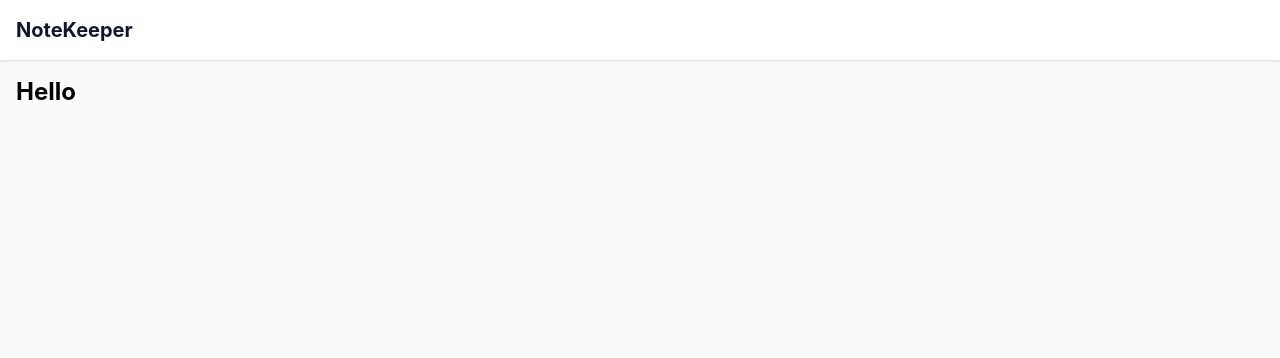
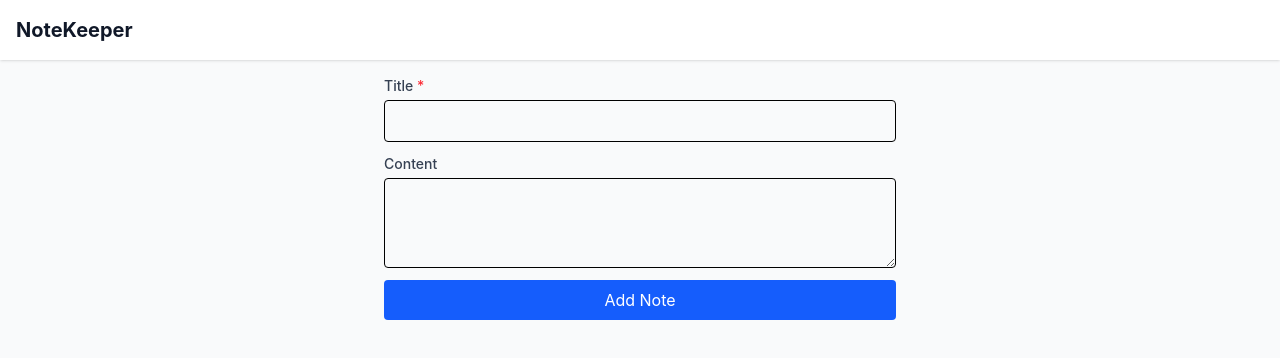
Before and after one commit to brandaoplaster/notekeeper-front, a Vue app: page / in a window 1280 px wide. Shown: the top 358 px of the page. Built offline with nearby package versions, Linux system fonts and the light colour scheme; the HTML template or start-up script is replaced by a standard one.

Commit message:
feat: Use noteForm component

```diff
--- a/src/views/HomeView.vue
+++ b/src/views/HomeView.vue
@@ -1,13 +1,9 @@
 <script setup lang="ts">
+import NoteForm from '@/components/NoteForm.vue'
 </script>
 
 <template>
   <div class="container mx-auto px-4 py-4">
-    <h1 class="text-2xl font-bold">Hello</h1>
+    <NoteForm />
   </div>
 </template>
-
-<script setup lang="ts">
-
-
-</script>
```
